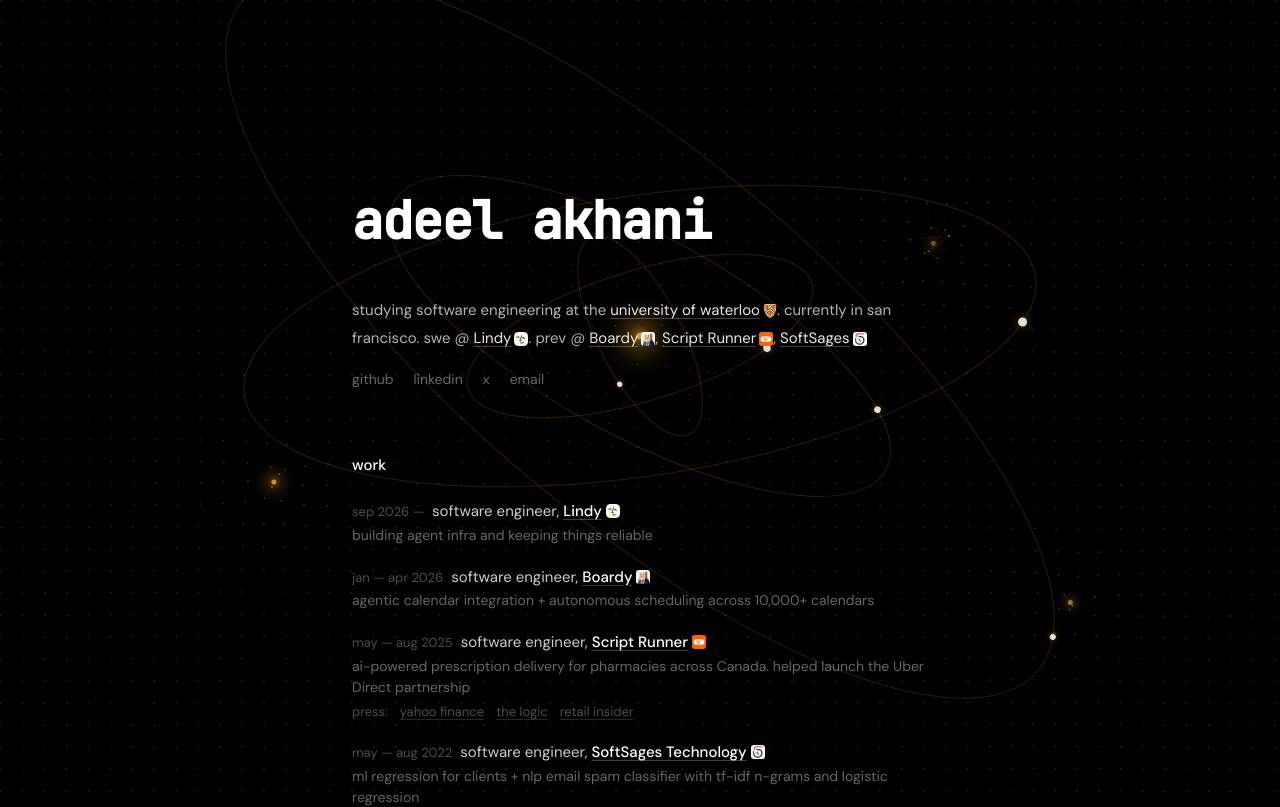
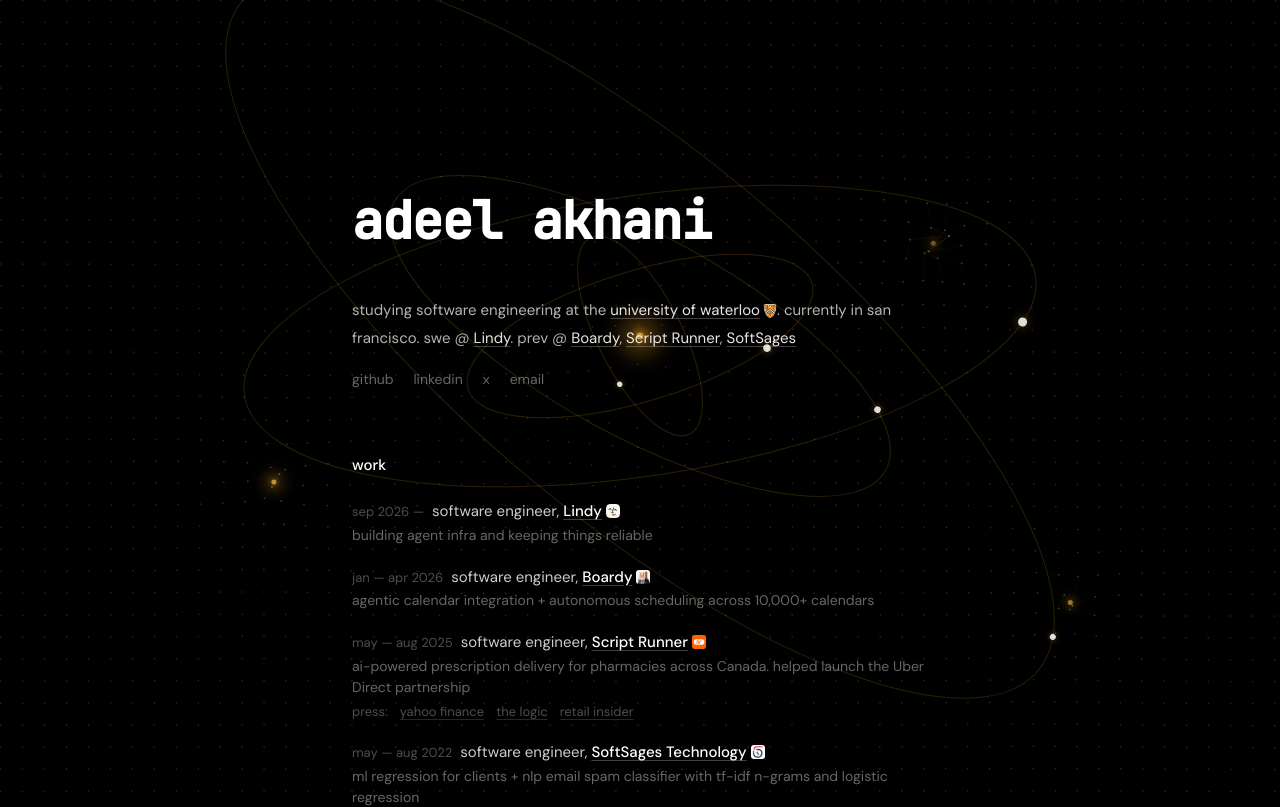
Before and after one commit to adeelakhani/Personal-Portfolio, a Next.js app: page / in a window 1280 px wide. Shown: the top 807 px of the page. Built offline with nearby package versions, Linux system fonts and the light colour scheme.

Commit message:
remove logos from intro company links, keep waterloo logo

```diff
--- a/components/sections/intro.tsx
+++ b/components/sections/intro.tsx
@@ -74,16 +74,16 @@
              className="group inline-flex items-center gap-[3px] text-white/90 underline decoration-white/25 underline-offset-[3px] transition-colors hover:text-[hsl(33,94%,61%)] hover:decoration-[hsl(33,94%,61%)]/50"><span>university of waterloo</span><img src="/waterloo.png" alt="" className="h-3.5 w-3.5 rounded-[3px] object-cover transition-all group-hover:brightness-110 group-hover:drop-shadow-[0_0_3px_hsl(33,94%,61%)]" /></a>. currently in san francisco.
           swe @{" "}
           <a href="https://www.lindy.ai/" target="_blank" rel="noopener noreferrer"
-             className="group inline-flex items-center gap-[3px] text-white/90 underline decoration-white/25 underline-offset-[3px] transition-colors hover:text-[hsl(33,94%,61%)] hover:decoration-[hsl(33,94%,61%)]/50"><span>Lindy</span><img src="/lindy.png" alt="" className="h-3.5 w-3.5 rounded-[3px] object-cover transition-all group-hover:brightness-110 group-hover:drop-shadow-[0_0_3px_hsl(33,94%,61%)]" /></a>
+             className="text-white/90 underline decoration-white/25 underline-offset-[3px] transition-colors hover:text-[hsl(33,94%,61%)] hover:decoration-[hsl(33,94%,61%)]/50">Lindy</a>
           . prev @{" "}
           <a href="https://boardy.ai/" target="_blank" rel="noopener noreferrer"
-             className="group inline-flex items-center gap-[3px] text-white/90 underline decoration-white/25 underline-offset-[3px] transition-colors hover:text-[hsl(33,94%,61%)] hover:decoration-[hsl(33,94%,61%)]/50"><span>Boardy</span><img src="/boardy.png" alt="" className="h-3.5 w-3.5 rounded-[3px] object-cover transition-all group-hover:brightness-110 group-hover:drop-shadow-[0_0_3px_hsl(33,94%,61%)]" /></a>
+             className="text-white/90 underline decoration-white/25 underline-offset-[3px] transition-colors hover:text-[hsl(33,94%,61%)] hover:decoration-[hsl(33,94%,61%)]/50">Boardy</a>
           ,{" "}
           <a href="https://scriptrunner.ai/" target="_blank" rel="noopener noreferrer"
-             className="group inline-flex items-center gap-[3px] text-white/90 underline decoration-white/25 underline-offset-[3px] transition-colors hover:text-[hsl(33,94%,61%)] hover:decoration-[hsl(33,94%,61%)]/50"><span>Script Runner</span><img src="/script-runner.jpeg" alt="" className="h-3.5 w-3.5 rounded-[3px] object-cover transition-all group-hover:brightness-110 group-hover:drop-shadow-[0_0_3px_hsl(33,94%,61%)]" /></a>
+             className="text-white/90 underline decoration-white/25 underline-offset-[3px] transition-colors hover:text-[hsl(33,94%,61%)] hover:decoration-[hsl(33,94%,61%)]/50">Script Runner</a>
           ,{" "}
           <a href="https://www.softsages.com/" target="_blank" rel="noopener noreferrer"
-             className="group inline-flex items-center gap-[3px] text-white/90 underline decoration-white/25 underline-offset-[3px] transition-colors hover:text-[hsl(33,94%,61%)] hover:decoration-[hsl(33,94%,61%)]/50"><span>SoftSages</span><img src="/softsages.png" alt="" className="h-3.5 w-3.5 rounded-[3px] bg-white p-[1px] object-cover transition-all group-hover:brightness-110 group-hover:drop-shadow-[0_0_3px_hsl(33,94%,61%)]" /></a>
+             className="text-white/90 underline decoration-white/25 underline-offset-[3px] transition-colors hover:text-[hsl(33,94%,61%)] hover:decoration-[hsl(33,94%,61%)]/50">SoftSages</a>
         </p>
 
         <div className="mt-4 flex flex-wrap gap-x-5 text-[14px] text-white/40">
```
